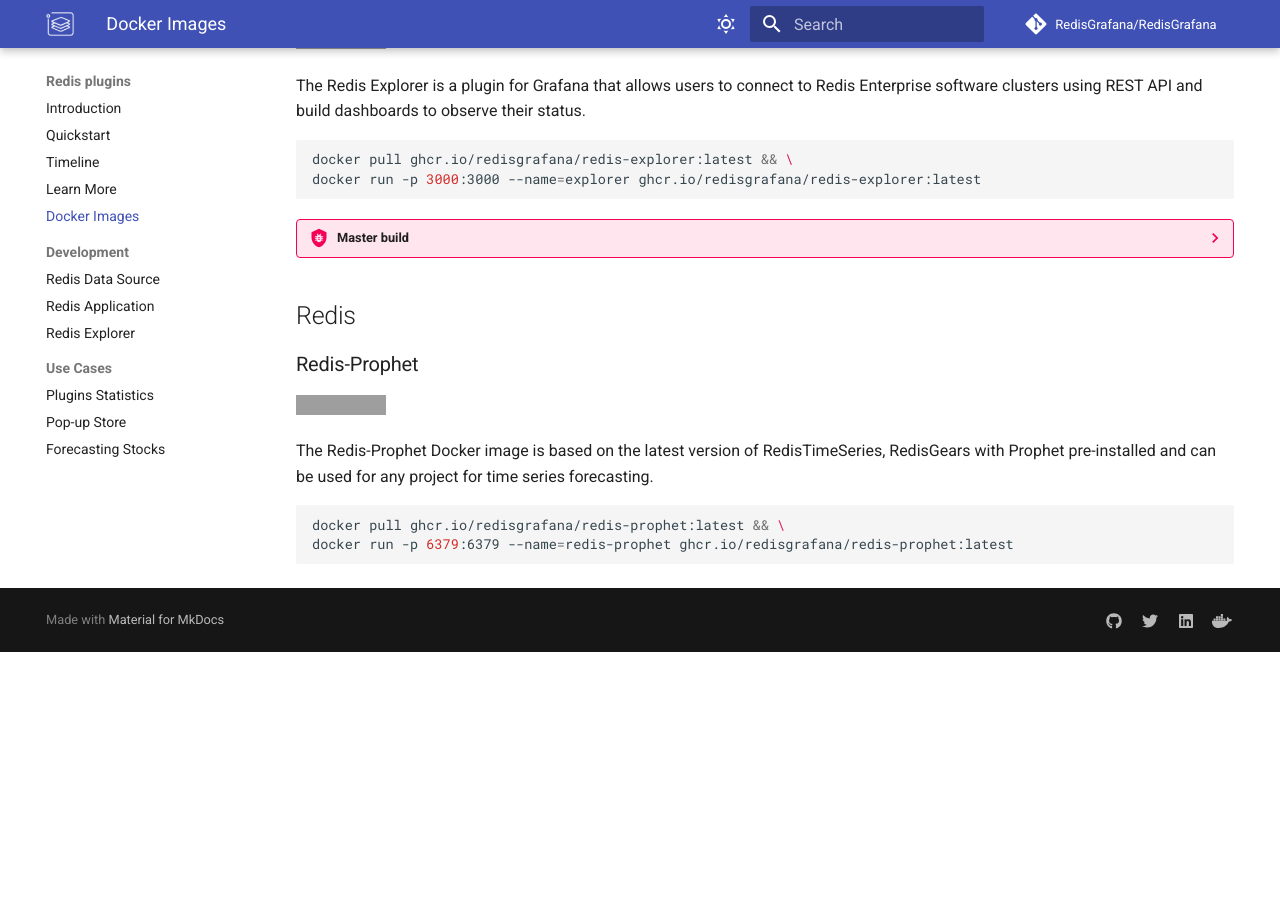
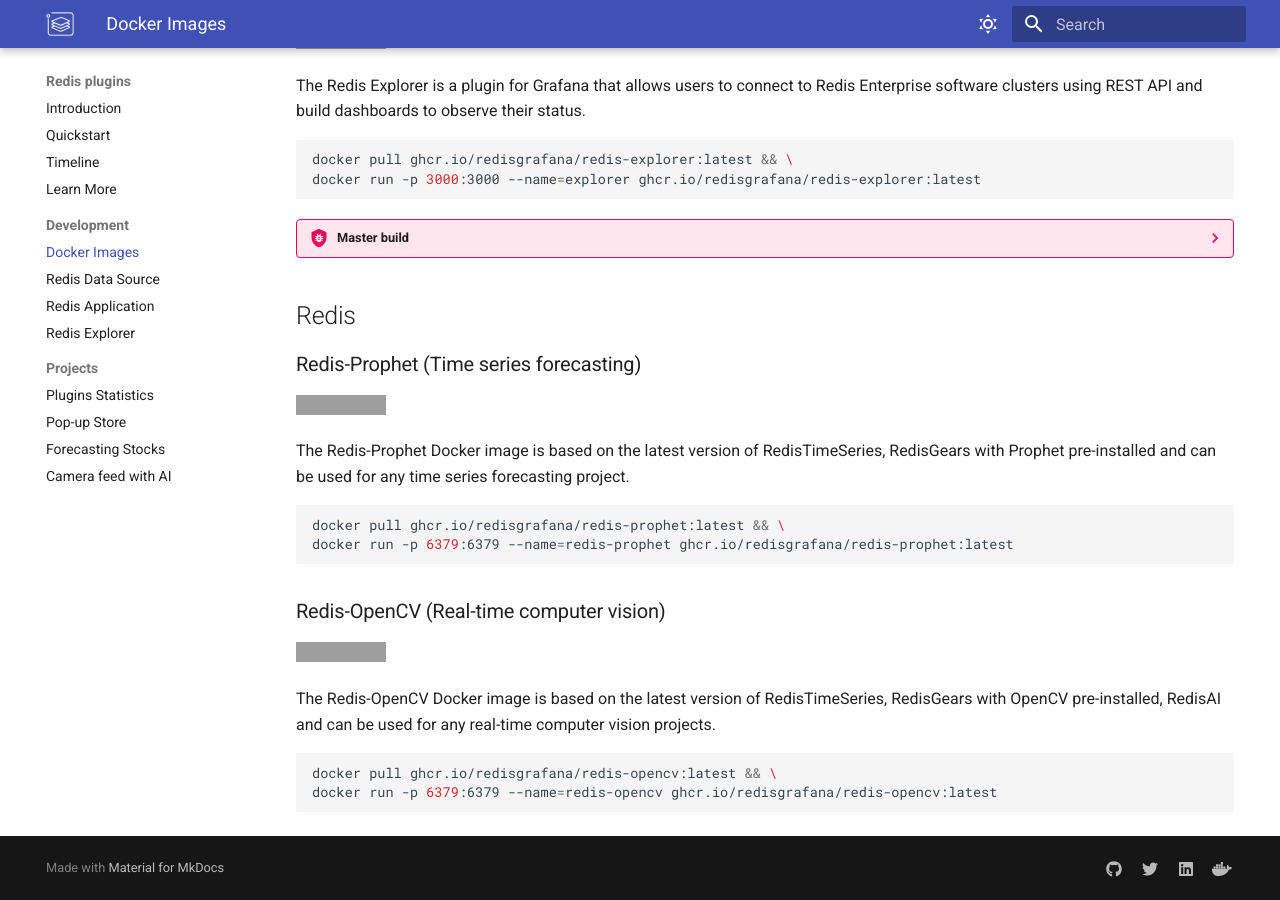
Before and after one commit to RedisGrafana/RedisGrafana, an MkDocs documentation site: the page built from docs/development/images.md, in a window 1280 px wide and 900 px high, scrolled down 1503 px. Built offline with MkDocs 1.6.1 and Material for MkDocs 9.7.7, drawn with Linux system fonts in a browser that asks for light colours; comment, search, counter and statistics services are not loaded; before the commit the page ends 2155 px from its top, so only the background shows below that; grey boxes are pictures that could not be loaded.

Commit message:
Add Camera AI project (#66)
* Add Camera AI project

* Update README.md

* Update images.md

````diff
--- a/docs/development/images.md
+++ b/docs/development/images.md
@@ -64,13 +64,24 @@
 
 ## Redis
 
-### Redis-Prophet
+### Redis-Prophet (Time series forecasting)
 
 [![Docker](https://github.com/RedisGrafana/redis-finance-prophet/actions/workflows/docker.yml/badge.svg)](https://github.com/RedisGrafana/redis-finance-prophet/actions/workflows/docker.yml)
 
-The Redis-Prophet Docker image is based on the latest version of RedisTimeSeries, RedisGears with Prophet pre-installed and can be used for any project for time series forecasting.
+The Redis-Prophet Docker image is based on the latest version of RedisTimeSeries, RedisGears with Prophet pre-installed and can be used for any time series forecasting project.
 
 ```bash
 docker pull ghcr.io/redisgrafana/redis-prophet:latest && \
 docker run -p 6379:6379 --name=redis-prophet ghcr.io/redisgrafana/redis-prophet:latest
 ```
+
+### Redis-OpenCV (Real-time computer vision)
+
+[![Docker](https://github.com/RedisGrafana/redis-camera-ai/actions/workflows/docker.yml/badge.svg)](https://github.com/RedisGrafana/redis-camera-ai/actions/workflows/docker.yml)
+
+The Redis-OpenCV Docker image is based on the latest version of RedisTimeSeries, RedisGears with OpenCV pre-installed, RedisAI and can be used for any real-time computer vision projects.
+
+```bash
+docker pull ghcr.io/redisgrafana/redis-opencv:latest && \
+docker run -p 6379:6379 --name=redis-opencv ghcr.io/redisgrafana/redis-opencv:latest
+```
--- a/docs/overrides/content/dates.html
+++ b/docs/overrides/content/dates.html
@@ -192,6 +192,27 @@
 <hr />
 
 <section id="timeline">
+  <article>
+    <div class="inner">
+      <span class="date">
+        <span class="month">May</span>
+        <span class="year">2021</span>
+      </span>
+      <h2>
+        New plugins connect almost all of Redis for monitoring and visualization
+        in Grafana
+      </h2>
+      <p>
+        A
+        <a
+          href="https://grafana.com/blog/2021/05/24/new-plugins-connect-almost-all-of-redis-for-monitoring-and-visualization-in-grafana/"
+          >new post</a
+        >
+        was published on the
+        <a href="https://grafana.com/blog/">Grafana Labs blog</a>.
+      </p>
+    </div>
+  </article>
   <article>
     <div class="inner">
       <span class="date">
--- a/mkdocs.yml
+++ b/mkdocs.yml
@@ -4,11 +4,6 @@
 site_description: >-
   The Redis plugins for Grafana allow users to connect to the Redis databases
   and build dashboards in Grafana to observe and interact with Redis and Application data.
-
-# Repository
-repo_name: RedisGrafana/RedisGrafana
-repo_url: https://github.com/RedisGrafana/RedisGrafana
-edit_uri: https://github.com/RedisGrafana/RedisGrafana/edit/main/docs/
 
 # Configuration
 theme:
@@ -49,15 +44,16 @@
       - "Quickstart": "quickstart.md"
       - "Timeline": "timeline.md"
       - "Learn More": "learn-more.md"
-      - "Docker Images": "development/images.md"
       - "Development":
+          - "Docker Images": "development/images.md"
           - "Redis Data Source": "development/redis-datasource.md"
           - "Redis Application": "development/redis-app.md"
           - "Redis Explorer": "development/redis-explorer.md"
-      - "Use Cases":
+      - "Projects":
           - "Plugins Statistics": "projects/grafana-stats.md"
           - "Pop-up Store": "projects/pop-up-store.md"
           - "Forecasting Stocks": "projects/finance-prophet.md"
+          - "Camera feed with AI": "projects/camera-ai.md"
 
   - "Redis Data Source":
       - "Overview": "redis-datasource/overview.md"
````
Also changed, not shown: docs/intro.md (+19 -6 lines), docs/projects/camera-ai.md (added, +21 -0 lines), docs/projects/grafana-stats.md (+8 -2 lines), docs/projects/pop-up-store.md (+1 -1 lines), docs/images/projects/camera-ai.png (added), docs/images/projects/redis-datasource-stats.png (added), docs/images/projects/redis-plugins.png (added), 1 other file.
